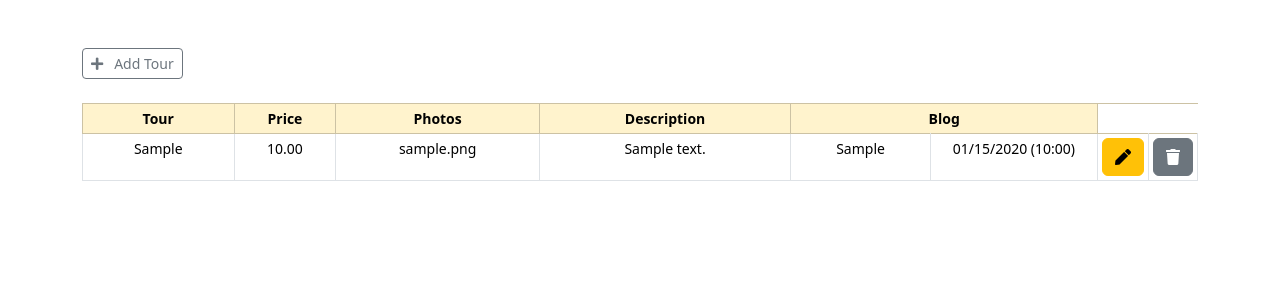
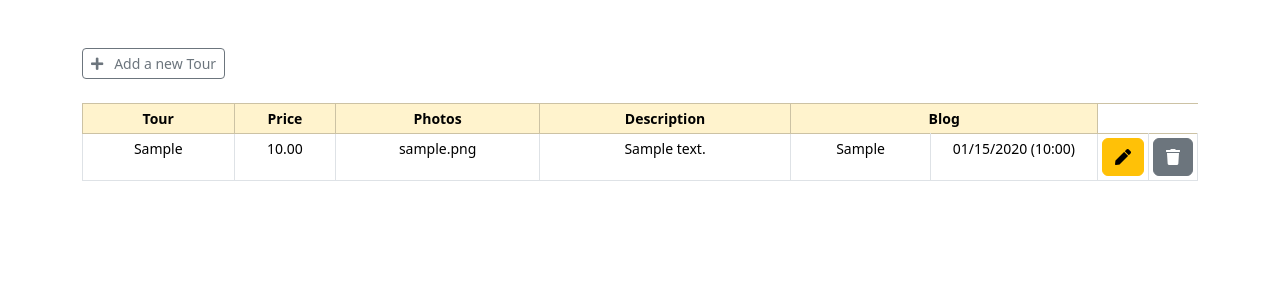
Before and after one commit to ernestmucheru/refactored-chainsaw, a Django app: page / in a window 1280 px wide. Shown: the part 46-346 px from the top of the page. Run offline with Django 4.2, Linux system fonts and the light colour scheme; tables that the repository leaves empty hold one stand-in row (values such as "Sample post").

Commit message:
edited the add button

```diff
--- a/tours/templates/home.html
+++ b/tours/templates/home.html
@@ -12,7 +12,7 @@
     <br>
     <br>
 
-    <a href="{% url 'add_tour' %}" class="btn btn-outline-secondary btn-sm"> <i class="fas fa-plus"></i>&nbsp;&nbsp; Add Tour </a>
+    <a href="{% url 'add_tour' %}" class="btn btn-outline-secondary btn-sm"> <i class="fas fa-plus"></i>&nbsp;&nbsp; Add a new Tour </a>
 
     <table class="table table-bordered table-sm mt-4" style="text-align: center; font-size: 14px;">
         <thead class="table-warning">
```
